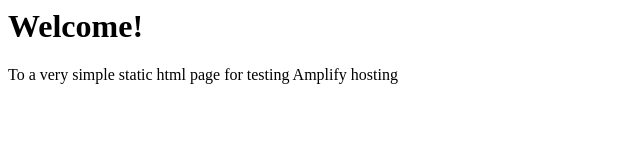
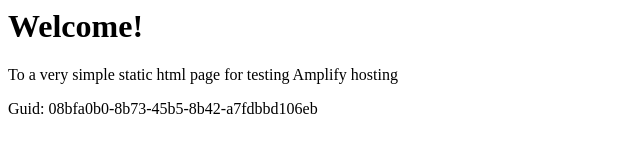
Before and after one commit to aws-aemilia-pdx/Github-PR-Commit-Integration-Test-DoNotTouch-GitHubAutoBuildCanaryTest-v1-preprod-us-west-2, a website: page src/index.html in a window 1280 px wide. Shown: the whole page, without its empty margins (0-640 px from the left). Drawn offline with Linux system fonts and the light colour scheme.

Commit message:
commit from integ tests

```diff
--- a/src/index.html
+++ b/src/index.html
@@ -1,3 +1,5 @@
+
+
 <html lang="en">
 
 <head>
@@ -10,6 +12,6 @@
 <body>
     <h1>Welcome!</h1>
     <p>To a very simple static html page for testing Amplify hosting</p>
-</body>
+    <p>Guid: 08bfa0b0-8b73-45b5-8b42-a7fdbbd106eb</p></body>
 
 </html>
```
